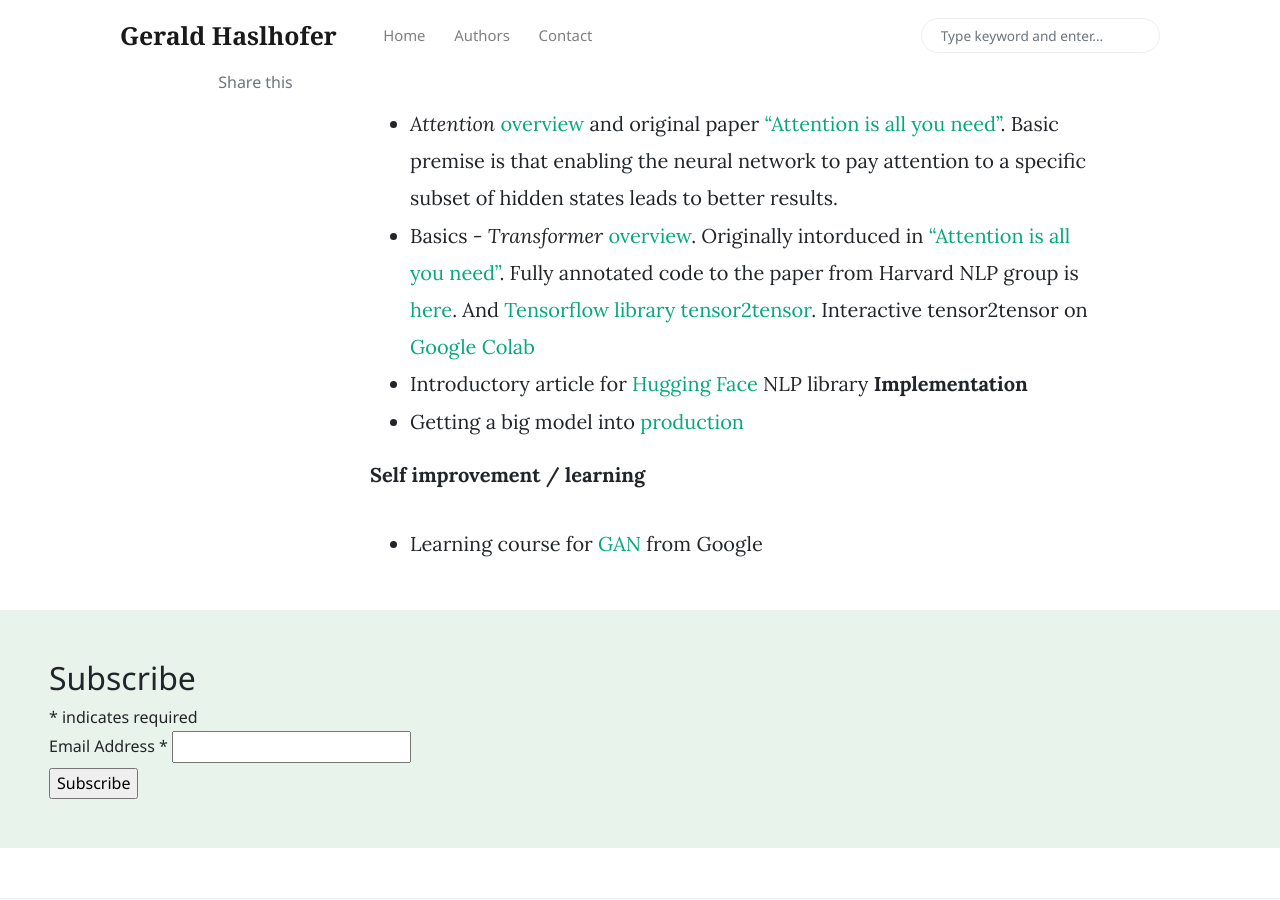
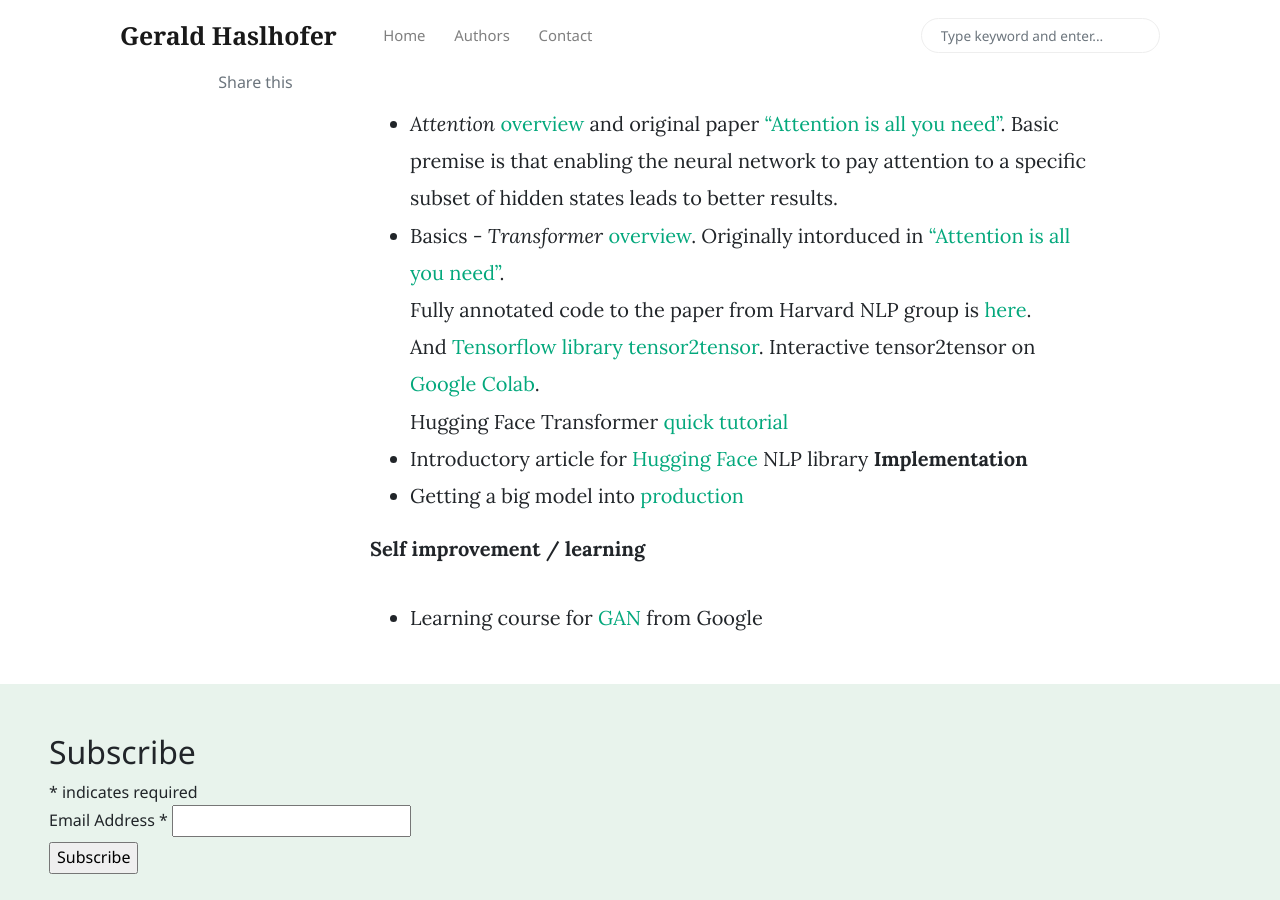
Before and after one commit to haslhofer/haslhofer.github.io, a Jekyll site: the page built from _posts/2019-11-29-backlog.md, in a window 1280 px wide and 900 px high, scrolled down 1008 px. Built offline with Jekyll 4.4.1, drawn with Linux system fonts in a browser that asks for light colours; nearby versions of some CDN libraries; comment, search, counter and statistics services are not loaded.

Commit message:
Update 2019-11-29-backlog.md

```diff
--- a/_posts/2019-11-29-backlog.md
+++ b/_posts/2019-11-29-backlog.md
@@ -23,7 +23,10 @@ Backlog of articles to process with rough categorization
 First step often is turning input words into vectors using embeddings (see. e.g. [here](https://machinelearningmastery.com/what-are-word-embeddings/) for an explanation of word embeddings). These vectos capture some semantics (king-man+woman=queen). These vectors are somewhere in the 200-300 dimensions range. Embedding explanation with Word2Vec focus on [medium](https://medium.com/deeper-learning/glossary-of-deep-learning-word-embedding-f90c3cec34ca)
 
 * *Attention* [overview](https://jalammar.github.io/visualizing-neural-machine-translation-mechanics-of-seq2seq-models-with-attention/) and original paper ["Attention is all you need"](https://arxiv.org/pdf/1706.03762.pdf). Basic premise is that enabling the neural network to pay attention to a specific subset of hidden states leads to better results.
-* Basics - *Transformer* [overview](http://jalammar.github.io/illustrated-transformer/). Originally intorduced in ["Attention is all you need"](https://arxiv.org/pdf/1706.03762.pdf). Fully annotated code to the paper from Harvard NLP group is [here](http://nlp.seas.harvard.edu/2018/04/03/attention.html). And [Tensorflow library tensor2tensor](https://github.com/tensorflow/tensor2tensor). Interactive tensor2tensor on [Google Colab](https://colab.research.google.com/github/tensorflow/tensor2tensor/blob/master/tensor2tensor/notebooks/hello_t2t.ipynb)
+* Basics - *Transformer* [overview](http://jalammar.github.io/illustrated-transformer/). Originally intorduced in ["Attention is all you need"](https://arxiv.org/pdf/1706.03762.pdf).
+Fully annotated code to the paper from Harvard NLP group is [here](http://nlp.seas.harvard.edu/2018/04/03/attention.html).
+And [Tensorflow library tensor2tensor](https://github.com/tensorflow/tensor2tensor). Interactive tensor2tensor on [Google Colab](https://colab.research.google.com/github/tensorflow/tensor2tensor/blob/master/tensor2tensor/notebooks/hello_t2t.ipynb).
+Hugging Face Transformer [quick tutorial](https://github.com/huggingface/transformers)
 * Introductory article for [Hugging Face](https://blog.tensorflow.org/2019/11/hugging-face-state-of-art-natural.html?m=1) NLP library
 **Implementation**
 * Getting a big model into [production](https://medium.com/huggingface/scaling-a-massive-state-of-the-art-deep-learning-model-in-production-8277c5652d5f)
```
